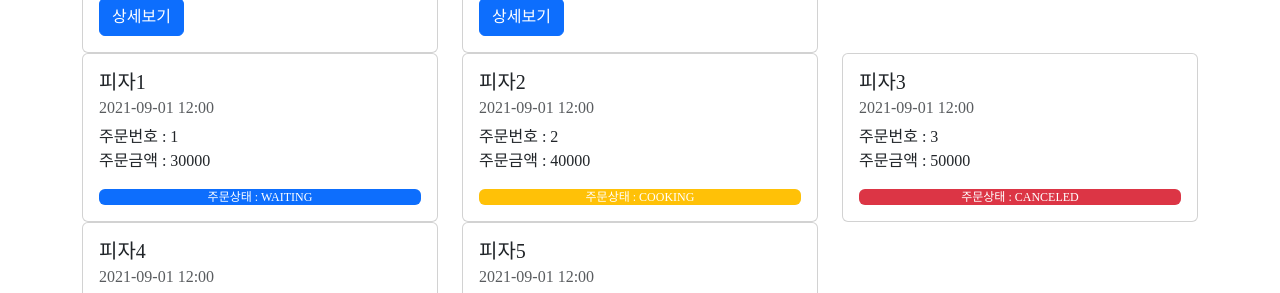
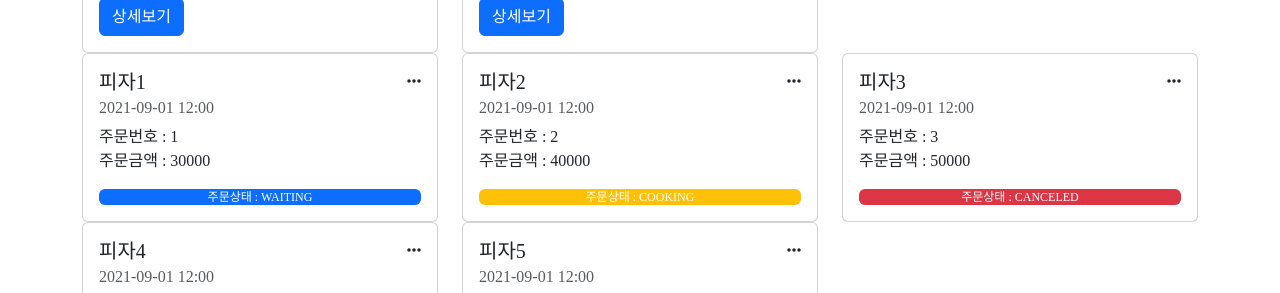
Before and after one commit to cjfals9626/Delicious_Pizza_Front, a React (Create React App) app: page /order/list in a window 1280 px wide. Shown: the part 507-800 px from the top of the page. Built offline with nearby package versions, Linux system fonts and the light colour scheme; a web font is replaced by a local one.

Commit message:
주문 목록 옵션 버튼 추가

```diff
--- /dev/null
+++ b/src/components/icons/OptionIcon.js
@@ -0,0 +1,13 @@
+import { FontAwesomeIcon } from "@fortawesome/react-fontawesome";
+import { faEllipsis } from "@fortawesome/free-solid-svg-icons";
+
+
+function OptionIcon() {
+  return (
+    <section>
+        <FontAwesomeIcon icon={faEllipsis} />
+    </section>
+  );
+}
+
+export default OptionIcon;
--- a/src/components/pages/order/OrderList.js
+++ b/src/components/pages/order/OrderList.js
@@ -1,8 +1,10 @@
 import { useState, useEffect } from "react";
-import { Form, Button, Container, ProgressBar, Row, Col, Card } from "react-bootstrap";
+import { Button, Container, ProgressBar, Row, Col, Card, Dropdown, DropdownButton, NavDropdown } from "react-bootstrap";
+import OptionIcon from "../../icons/OptionIcon";
 
 
 const OrderList = () => {
+    const optionIcon = <OptionIcon />;
 
     const [orderList, setOrderList] = useState([]);
 
@@ -93,7 +95,7 @@ const OrderList = () => {
                                         <Card.Text>
                                             주문 금액: {order.totalPrice}원
                                         </Card.Text>
-                                    <Card.Text style={{color: orderStatusText[order.orderStatus]}}>
+                                        <Card.Text style={{ color: orderStatusText[order.orderStatus] }}>
                                             주문 상태: {order.orderStatus}
                                         </Card.Text>
                                         <Button variant="primary">상세보기</Button>
@@ -111,7 +113,22 @@ const OrderList = () => {
                             <Col key={index} xs={12} md={6} lg={4}>
                                 <Card>
                                     <Card.Body>
+                                        <Row>
+                                            <Col>
                                                 <Card.Title>{order.orderName}</Card.Title>
+                                                </Col>
+                                                <Col md="auto">
+                                            <NavDropdown id="dropdown-basic-button" title={optionIcon} className="float-right">
+                                                <NavDropdown.Item href="#/action-1">수정</NavDropdown.Item>
+                                                <NavDropdown.Item href="#/action-2">삭제</NavDropdown.Item>
+                                            </NavDropdown>
+                                            </Col>
+                                                {/* <NavDropdown id="dropdown-basic-button" title={optionIcon}>
+                                                    <NavDropdown.Item href="#/action-1">수정</NavDropdown.Item>
+                                                    <NavDropdown.Item href="#/action-2">삭제</NavDropdown.Item>
+                                                </NavDropdown> */}
+                                        </Row>
+
                                         <Card.Subtitle className="mb-2 text-muted">{order.orderTime}</Card.Subtitle>
                                         <Card.Text>
                                             주문번호 : {order.orderId}
```
Lines whose indentation alone changed are shown as unchanged.
